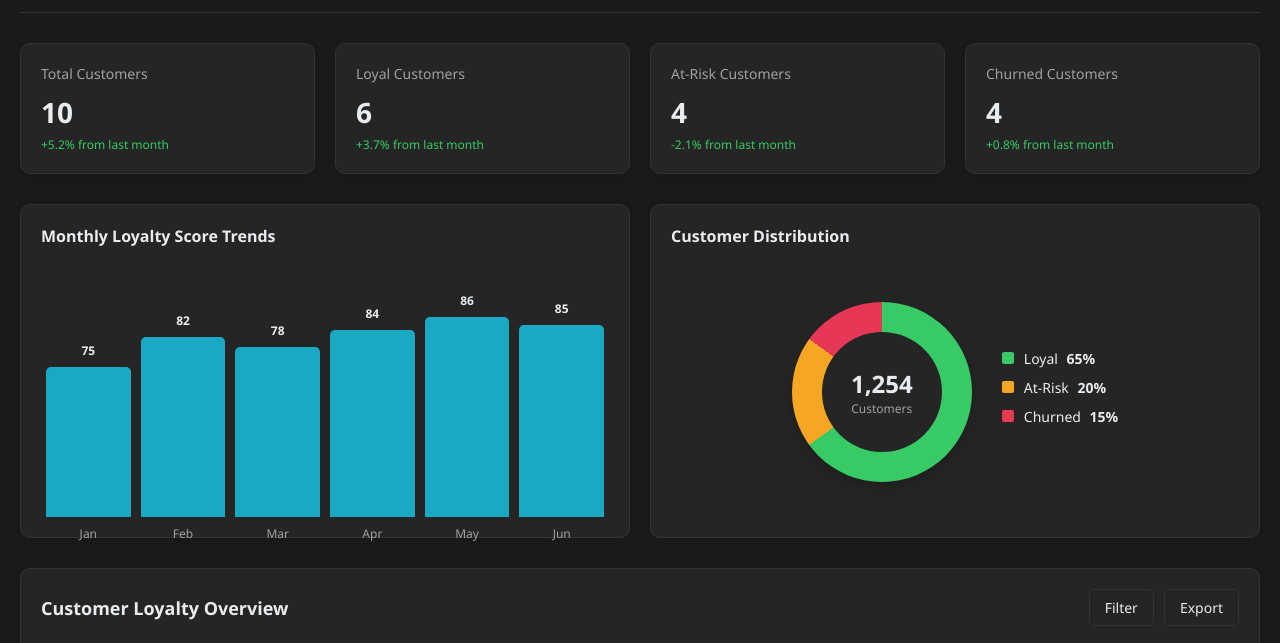
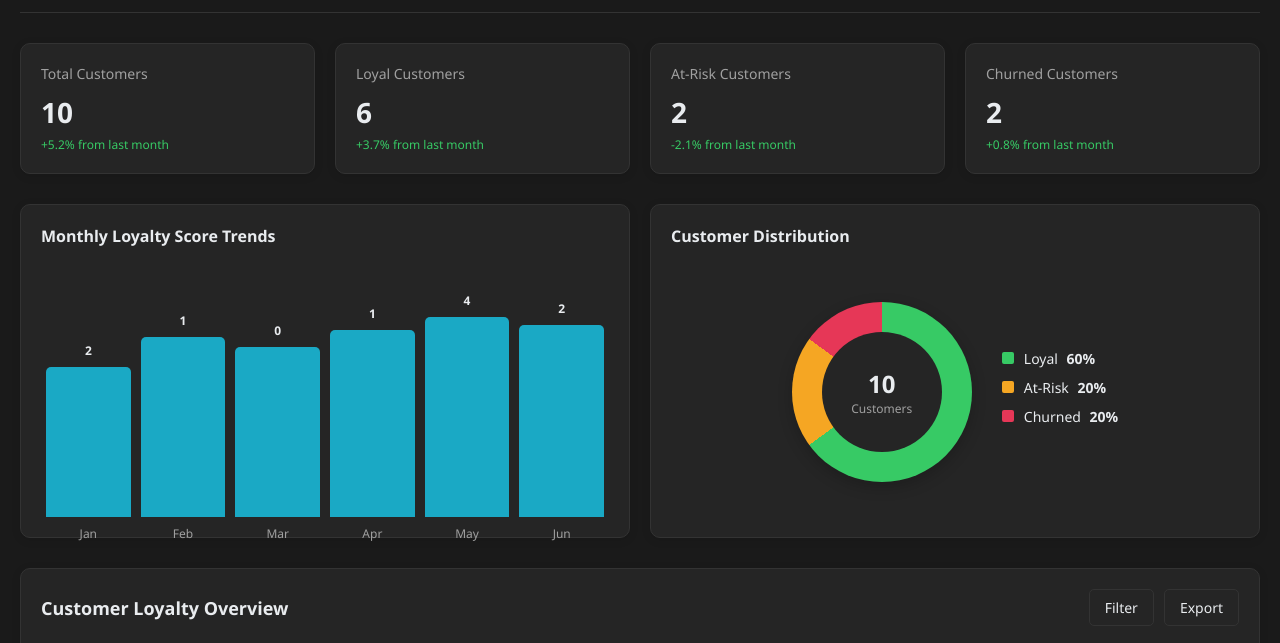
Before and after one commit to AmanM006/KaskadeCRM, a plain HTML site: page index.html in a window 1280 px wide. Shown: the part 96-739 px from the top of the page. Drawn offline with nearby package versions, Linux system fonts and the light colour scheme; no server answers.

Commit message:
Update index.html

```diff
--- a/index.html
+++ b/index.html
@@ -255,12 +255,12 @@
                 </div>
                 <div class="stat-card">
                     <div class="stat-title">At-Risk Customers</div>
-                    <div class="stat-value">4</div>
+                    <div class="stat-value">2</div>
                     <div class="stat-change">-2.1% from last month</div>
                 </div>
                 <div class="stat-card">
                     <div class="stat-title">Churned Customers</div>
-                    <div class="stat-value">4</div>
+                    <div class="stat-value">2</div>
                     <div class="stat-change">+0.8% from last month</div>
                 </div>
             </div>
@@ -271,27 +271,27 @@
                     <div class="chart-title">Monthly Loyalty Score Trends</div>
                     <div class="chart">
                         <div class="chart-bar" style="height: 60%;">
-                            <div class="chart-value">75</div>
+                            <div class="chart-value">2</div>
                             <div class="chart-label">Jan</div>
                         </div>
                         <div class="chart-bar" style="height: 72%;">
-                            <div class="chart-value">82</div>
+                            <div class="chart-value">1</div>
                             <div class="chart-label">Feb</div>
                         </div>
                         <div class="chart-bar" style="height: 68%;">
-                            <div class="chart-value">78</div>
+                            <div class="chart-value">0</div>
                             <div class="chart-label">Mar</div>
                         </div>
                         <div class="chart-bar" style="height: 75%;">
-                            <div class="chart-value">84</div>
+                            <div class="chart-value">1</div>
                             <div class="chart-label">Apr</div>
                         </div>
                         <div class="chart-bar" style="height: 80%;">
-                            <div class="chart-value">86</div>
+                            <div class="chart-value">4</div>
                             <div class="chart-label">May</div>
                         </div>
                         <div class="chart-bar" style="height: 77%;">
-                            <div class="chart-value">85</div>
+                            <div class="chart-value">2</div>
                             <div class="chart-label">Jun</div>
                         </div>
                     </div>
@@ -302,14 +302,14 @@
                     <div class="distribution-chart">
                         <div class="donut-chart">
                             <div class="donut-hole">
-                                <div class="total-count">1,254</div>
+                                <div class="total-count">10</div>
                                 <div class="total-label">Customers</div>
                             </div>
                         </div>
                         <div class="chart-legend">
                             <div class="legend-item">
                                 <div class="legend-color legend-loyal"></div>
-                                <div class="legend-label">Loyal <span class="legend-value">65%</span></div>
+                                <div class="legend-label">Loyal <span class="legend-value">60%</span></div>
                             </div>
                             <div class="legend-item">
                                 <div class="legend-color legend-at-risk"></div>
@@ -317,7 +317,7 @@
                             </div>
                             <div class="legend-item">
                                 <div class="legend-color legend-churned"></div>
-                                <div class="legend-label">Churned <span class="legend-value">15%</span></div>
+                                <div class="legend-label">Churned <span class="legend-value">20%</span></div>
                             </div>
                         </div>
                     </div>
```
